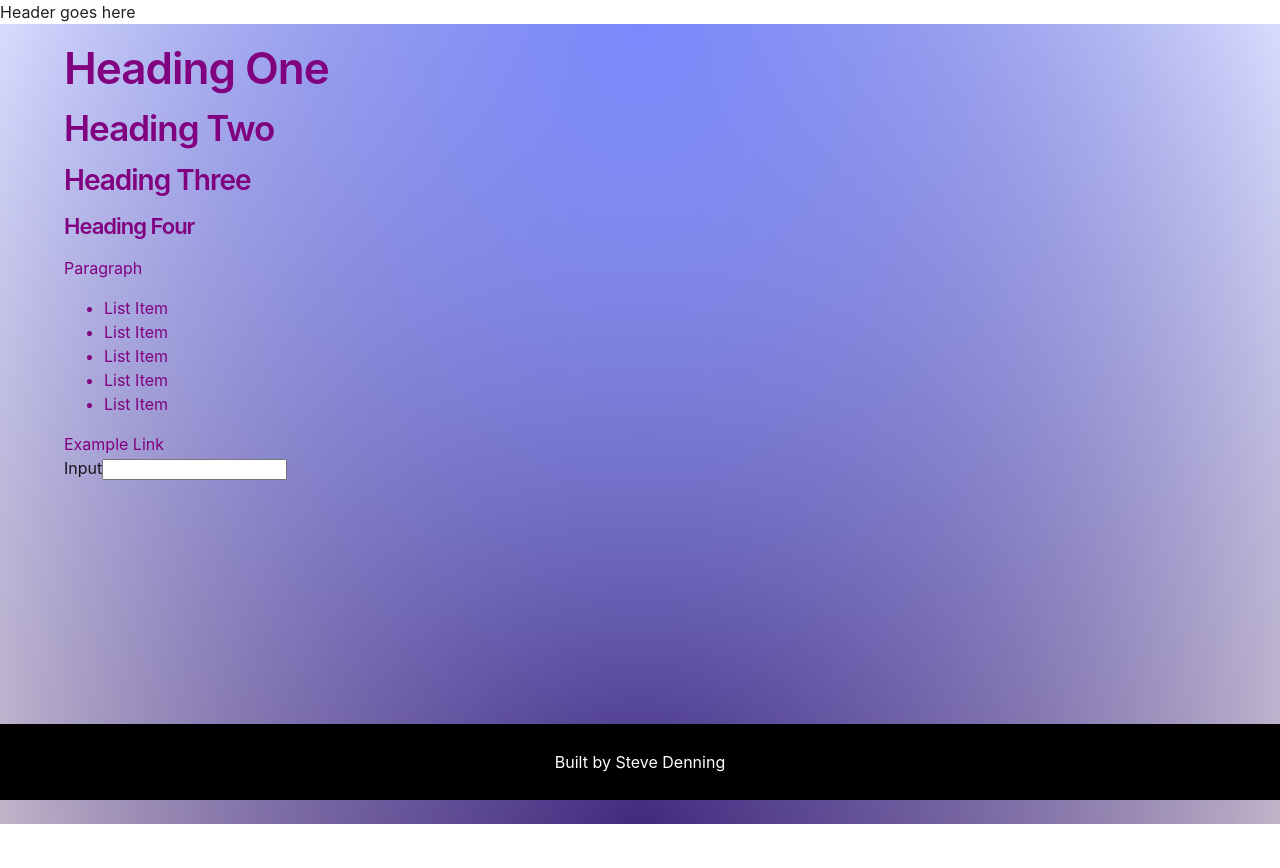
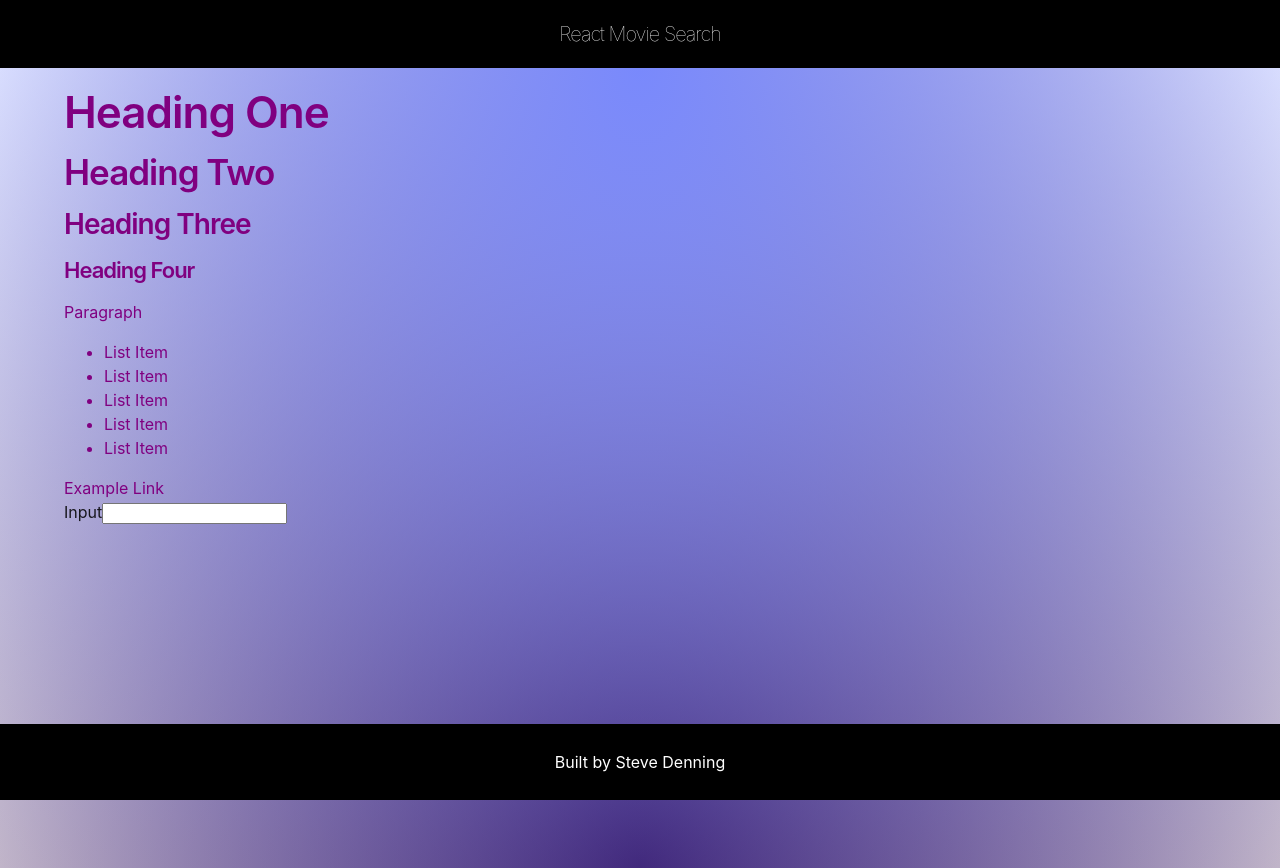
Before and after one commit to SteveDenning/react-movie-search, a React (Create React App) app: page / in a window 1280 px wide. Before the commit the page ends 824 px from the top, so only its background shows below. Built offline with nearby package versions, Linux system fonts and the light colour scheme.

Commit message:
001 - add initial header and update ci yml

```diff
--- /dev/null
+++ b/src/components/header/header.scss
@@ -0,0 +1,18 @@
+// Footer Styles
+@import "../../styles/variables";
+
+.header {
+  align-items: center;
+  background: $black;
+  display: flex;
+  justify-content: center;
+  width: 100%;
+
+  h1 {
+    color: $white;
+    font-size: 20px;
+    font-weight: lighter;
+    margin: 0;
+    padding: 10px;
+  }
+}
--- /dev/null
+++ b/src/components/header/index.tsx
@@ -0,0 +1,29 @@
+import React from "react";
+
+// Components
+
+// Styles
+import "./header.scss";
+
+interface Props {
+  divider?: boolean;
+  straight?: boolean;
+}
+
+const Header: React.FC<Props> = ({ divider, straight }) => {
+  const baseClass = "header";
+  const dividerClass = divider ? "header--divider" : "";
+  const straightClass = straight ? "header--straight" : "";
+  const classes = [baseClass, dividerClass, straightClass].filter(Boolean).join(" ");
+
+  return (
+    <header
+      className={classes}
+      data-testid="header"
+    >
+      <h1>React Movie Search</h1>
+    </header>
+  );
+};
+
+export default Header;
--- a/src/layout/default/index.tsx
+++ b/src/layout/default/index.tsx
@@ -11,6 +11,7 @@ import Footer from "../../components/footer";
 
 // Views
 import MovieSearch from "../../views/movie-search";
+import Header from "../../components/header";
 
 interface Props {
   variant?: string;
@@ -20,7 +21,7 @@ const DefaultLayout: React.FC<Props> = () => {
   return (
     <MUILayout>
       {/* SEO goes here */}
-      <header>Header goes here</header>
+      <Header />
       <main className="main-wrapper">
         <MovieSearch />
       </main>
```
Also changed, not shown: .circleci/config.yml, 1 other file (tests, documents, lock files or other folders).
